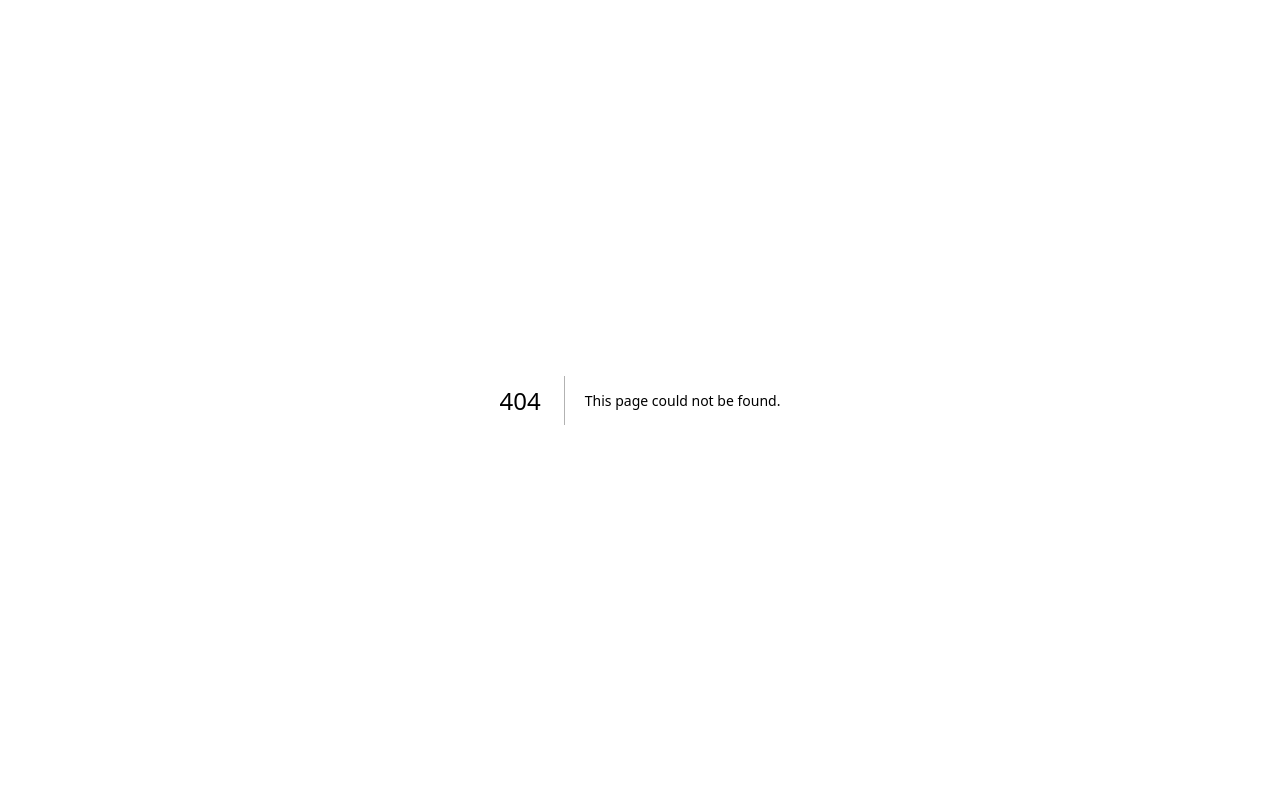
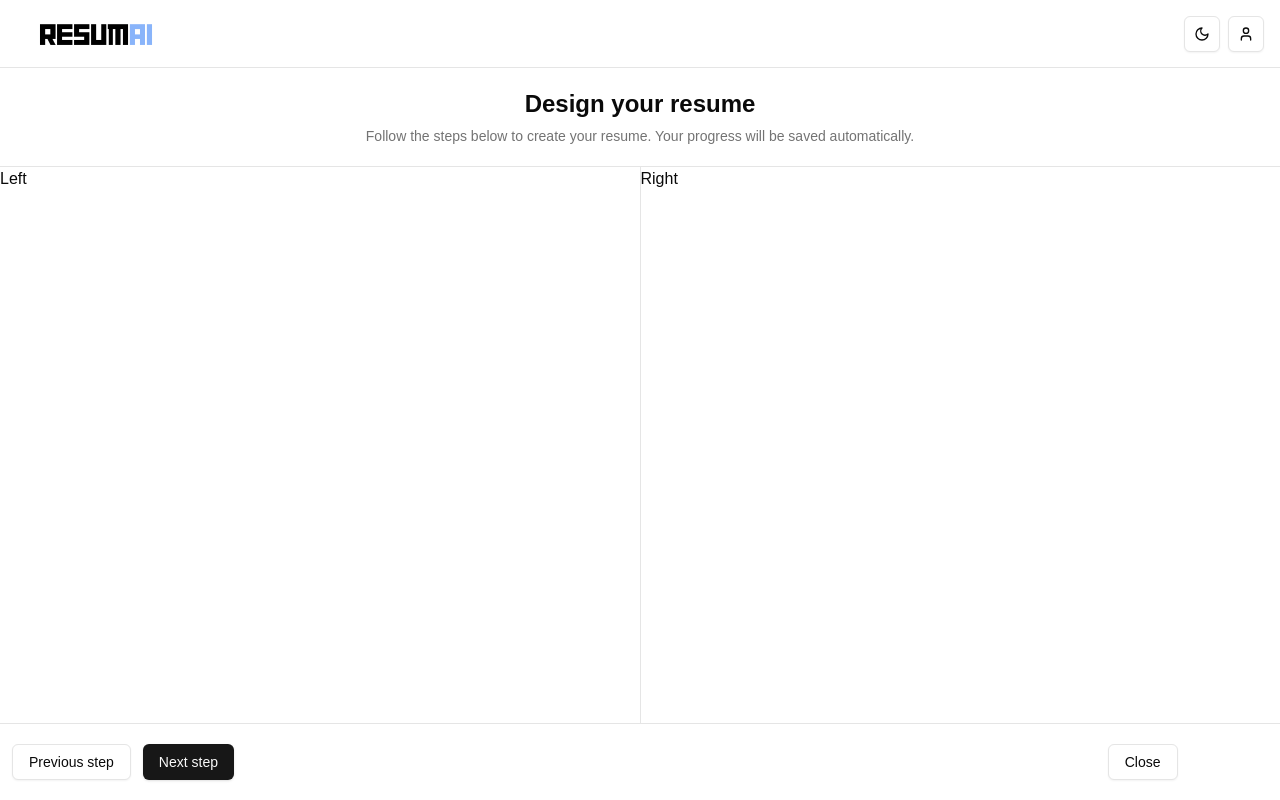
Before and after one commit to jellycat-io/ResumAI, a Next.js app: page /builder in a window 1280 px wide. Before the commit this address had no page. Built offline with nearby package versions, Linux system fonts and the light colour scheme; no server answers.

Commit message:
:lipstick: implements editor layout

```diff
--- a/package.json
+++ b/package.json
@@ -25,6 +25,7 @@
     "@clerk/themes": "^2.2.10",
     "@radix-ui/react-dropdown-menu": "^2.1.4",
     "@radix-ui/react-label": "^2.1.1",
+    "@radix-ui/react-separator": "^1.1.1",
     "@radix-ui/react-slot": "^1.1.1",
     "class-variance-authority": "^0.7.1",
     "clsx": "^2.1.1",
--- a/prettier.config.mjs
+++ b/prettier.config.mjs
@@ -29,4 +29,4 @@ export default {
     "",
     "^[./]",
   ],
-};
+}
--- a/src/app/(root)/_components/navbar.tsx
+++ b/src/app/(root)/_components/navbar.tsx
@@ -18,7 +18,7 @@ export function Navbar() {
   }, [resolvedTheme])
 
   return (
-    <header className="w-full px-4 py-2 border-b">
+    <nav className="w-full px-4 py-2 border-b">
       <div className="max-w-7xl mx-auto flex items-center justify-between">
         <div className="relative group cursor-pointer px-4">
           <div className="absolute inset-0 bg-gradient-to-r from-blue-500/60 to-purple-500/60 dark:from-blue-500/30 dark:to-purple-500/30 blur-xl opacity-0 group-hover:opacity-100 duration-300 transition-all" />
@@ -39,6 +39,6 @@ export function Navbar() {
           <UserButton />
         </div>
       </div>
-    </header>
+    </nav>
   )
 }
--- /dev/null
+++ b/src/app/(root)/builder/_components/resume-builder.tsx
@@ -0,0 +1,46 @@
+"use client"
+
+import Link from "next/link"
+
+import { Loader2Icon } from "lucide-react"
+
+import { Button } from "@/components/ui/button"
+import { Separator } from "@/components/ui/separator"
+
+export function ResumeBuilder() {
+  return (
+    <div className="flex grow flex-col">
+      <header className="space-y-1.5 border-b px-3 py-5 text-center">
+        <h1 className="text-2xl font-bold">Design your resume</h1>
+        <p className="text-sm text-muted-foreground">
+          Follow the steps below to create your resume. Your progress will be
+          saved automatically.
+        </p>
+      </header>
+      <main className="relative grow">
+        <div className="absolute inset-0 flex w-full">
+          <section className="w-full md:w-1/2">Left</section>
+          <Separator orientation="vertical" className="grow" />
+          <section className="hidden w-1/2 md:flex">Right</section>
+        </div>
+      </main>
+      <footer className="w-full border-t px-3 py-5">
+        <div className="w-full max-w-7xl mx-auto flex flex-wrap justify-between gap-3">
+          <div className="flex items-center gap-3">
+            <Button variant="outline">Previous step</Button>
+            <Button>Next step</Button>
+          </div>
+          <div className="flex items-center gap-3">
+            <Button variant="outline" asChild>
+              <Link href="/resumes">Close</Link>
+            </Button>
+            <div className="flex items-center gap-2 opacity-0">
+              <Loader2Icon className="size-4 animate-spin" />
+              <p className="text-muted-foreground text-sm">Saving...</p>
+            </div>
+          </div>
+        </div>
+      </footer>
+    </div>
+  )
+}
--- /dev/null
+++ b/src/app/(root)/builder/page.tsx
@@ -0,0 +1,11 @@
+import { Metadata } from "next"
+
+import { ResumeBuilder } from "./_components/resume-builder"
+
+export const metadata: Metadata = {
+  title: "Builder",
+}
+
+export default function BuilderPage() {
+  return <ResumeBuilder />
+}
--- a/src/app/(root)/layout.tsx
+++ b/src/app/(root)/layout.tsx
@@ -6,9 +6,9 @@ export default function RootLayout({
   children: React.ReactNode
 }) {
   return (
-    <>
+    <div className="flex min-h-screen flex-col">
       <Navbar />
       {children}
-    </>
+    </div>
   )
 }
--- a/src/app/(root)/resumes/page.tsx
+++ b/src/app/(root)/resumes/page.tsx
@@ -1,7 +1,23 @@
+import { Metadata } from "next"
+import Link from "next/link"
+
+import { FilePlus2Icon } from "lucide-react"
+
+import { Button } from "@/components/ui/button"
+
+export const metadata: Metadata = {
+  title: "Your resumes",
+}
+
 export default function ResumesPage() {
   return (
-    <main className="min-h-screen flex items-center justify-center p-4">
-      Front Page
+    <main className="mx-auto w-full max-w-7xl space-y-6 px-3 py-6">
+      <Button asChild className="mx-auto flex w-fit">
+        <Link href="/editor">
+          <FilePlus2Icon className="size-4" />
+          New resume
+        </Link>
+      </Button>
     </main>
   )
 }
--- /dev/null
+++ b/src/components/ui/separator.tsx
@@ -0,0 +1,32 @@
+"use client"
+
+import * as React from "react"
+
+import * as SeparatorPrimitive from "@radix-ui/react-separator"
+
+import { cn } from "@/lib/utils"
+
+const Separator = React.forwardRef<
+  React.ElementRef<typeof SeparatorPrimitive.Root>,
+  React.ComponentPropsWithoutRef<typeof SeparatorPrimitive.Root>
+>(
+  (
+    { className, orientation = "horizontal", decorative = true, ...props },
+    ref,
+  ) => (
+    <SeparatorPrimitive.Root
+      ref={ref}
+      decorative={decorative}
+      orientation={orientation}
+      className={cn(
+        "shrink-0 bg-border",
+        orientation === "horizontal" ? "h-[1px] w-full" : "h-full w-[1px]",
+        className,
+      )}
+      {...props}
+    />
+  ),
+)
+Separator.displayName = SeparatorPrimitive.Root.displayName
+
+export { Separator }
```
Also changed, not shown: 1 other file (tests, documents, lock files or other folders).
